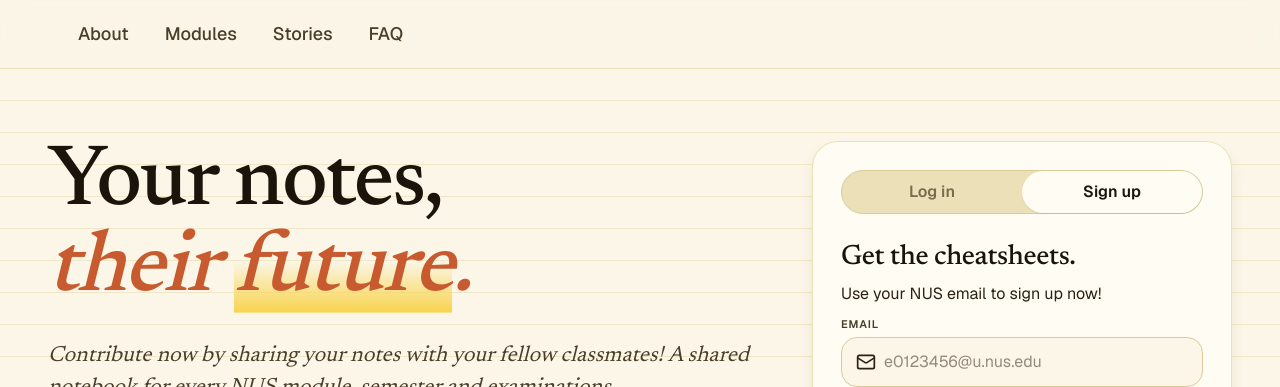
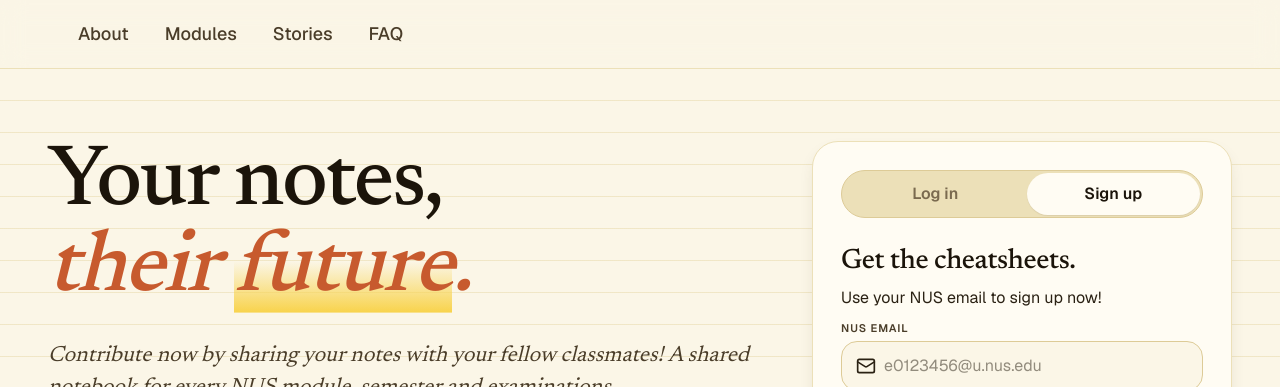
Before and after one commit to zaru-noodles/notelock, a Next.js app: page / in a window 1280 px wide. Both pictures are taken after a click on the button "Sign up". Shown: the top 387 px of the page. Built offline with nearby package versions, Linux system fonts and the light colour scheme.

Commit message:
2nd touch up signup/login button

```diff
--- a/app/components/auth/RegisterForm.tsx
+++ b/app/components/auth/RegisterForm.tsx
@@ -50,7 +50,7 @@ export default function RegisterForm({ setLoginInfomation }: Props) {
   return (
     <form onSubmit={handleRegister} className="flex flex-col gap-1 w-full">
       <label className="block font-sans text-[11px] font-semibold uppercase tracking-[0.08em] text-ink-2">
-        EMAIL
+        NUS EMAIL
       </label>
       <div className="flex items-center pl-3.5 py-1 bg-paper-1 border border-paper-4 rounded-2xl mb-3">
         <Mail className="h-5 w-5 text-ink-1 stroke-2" />
--- a/app/components/landing-page/AuthCard.tsx
+++ b/app/components/landing-page/AuthCard.tsx
@@ -16,10 +16,10 @@ export default function AuthCard() {
   return (
     <div className="flex flex-col bg-paper-0 border border-paper-3 shadow-sh-3 p-7 gap-1 rounded-xl">
       {/* Toggle mode */}
-      <div className="flex justify-evenly bg-paper-3 border border-paper-4 rounded-xl mb-3">
+      <div className="flex justify-evenly bg-paper-3 border border-paper-4 rounded-xl mb-3 px-0.5 py-0.5">
         <button
           onClick={() => setMode("login")}
-          className={`px-4 py-2.25 rounded-pill font-sans text-[16px] font-semibold cursor-pointer transition-colors duration-150 w-full
+          className={`px-6 py-2.25 rounded-pill font-sans text-[16px] font-semibold cursor-pointer transition-colors duration-150 w-full
             ${
               mode === "login"
                 ? "text-ink-0 bg-paper-0 shadow-sh-1"
```
